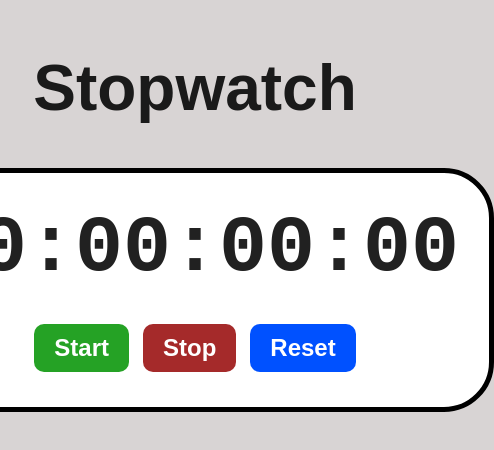
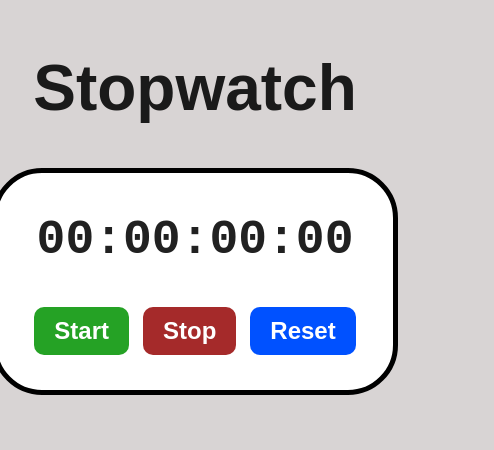
Before and after one commit to prashanth370/stopwatch, a plain HTML site: page index.html in a window 390 px wide. Shown: the whole page, 494 px wide, since content can reach past the window. Drawn offline with Linux system fonts and the light colour scheme.

Commit message:
chnages in css

```diff
--- a/style.css
+++ b/style.css
@@ -56,3 +56,11 @@ body{
 #resetBtn:hover{
     background-color: hsl(221, 73%, 53%);
 }
+
+/* Add media query for smaller screens */
+@media (max-width: 600px) {
+    #display {
+        font-size: 3rem;
+        padding: 10px;
+    }
+}
```
